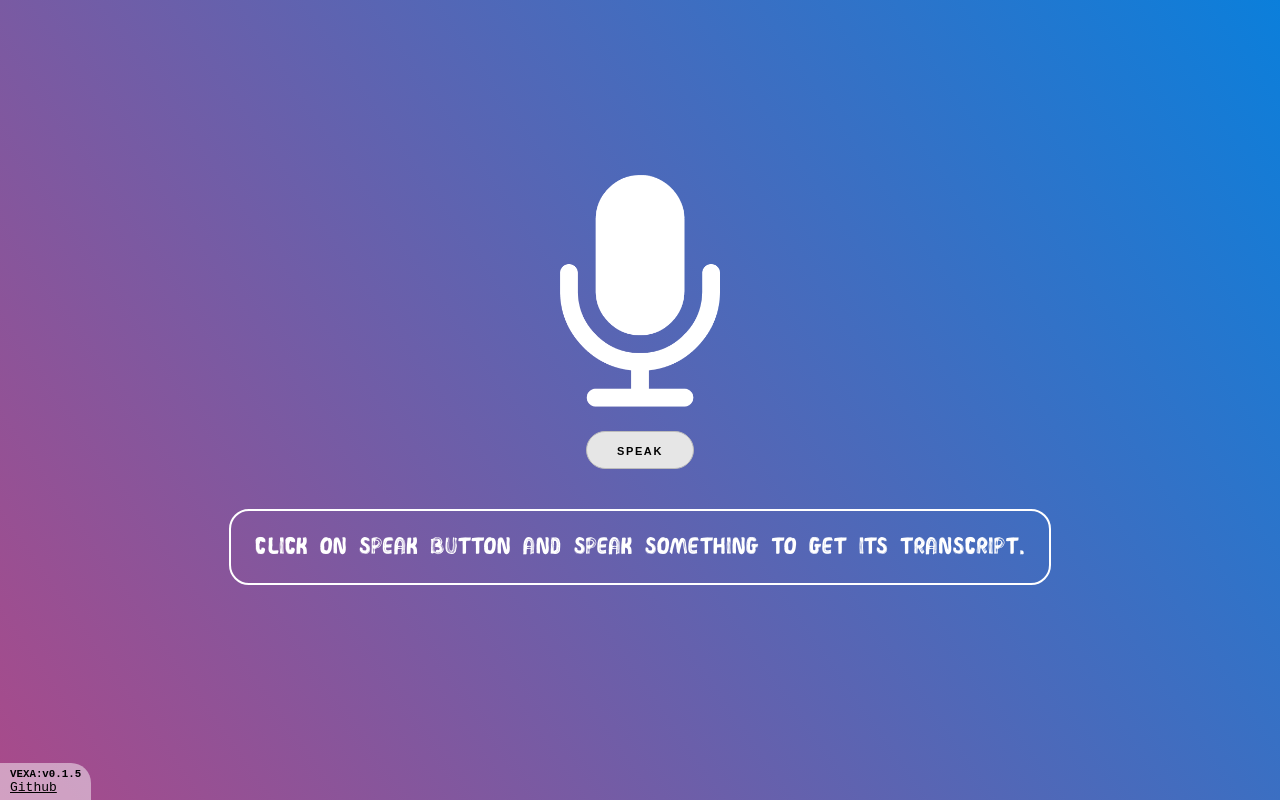
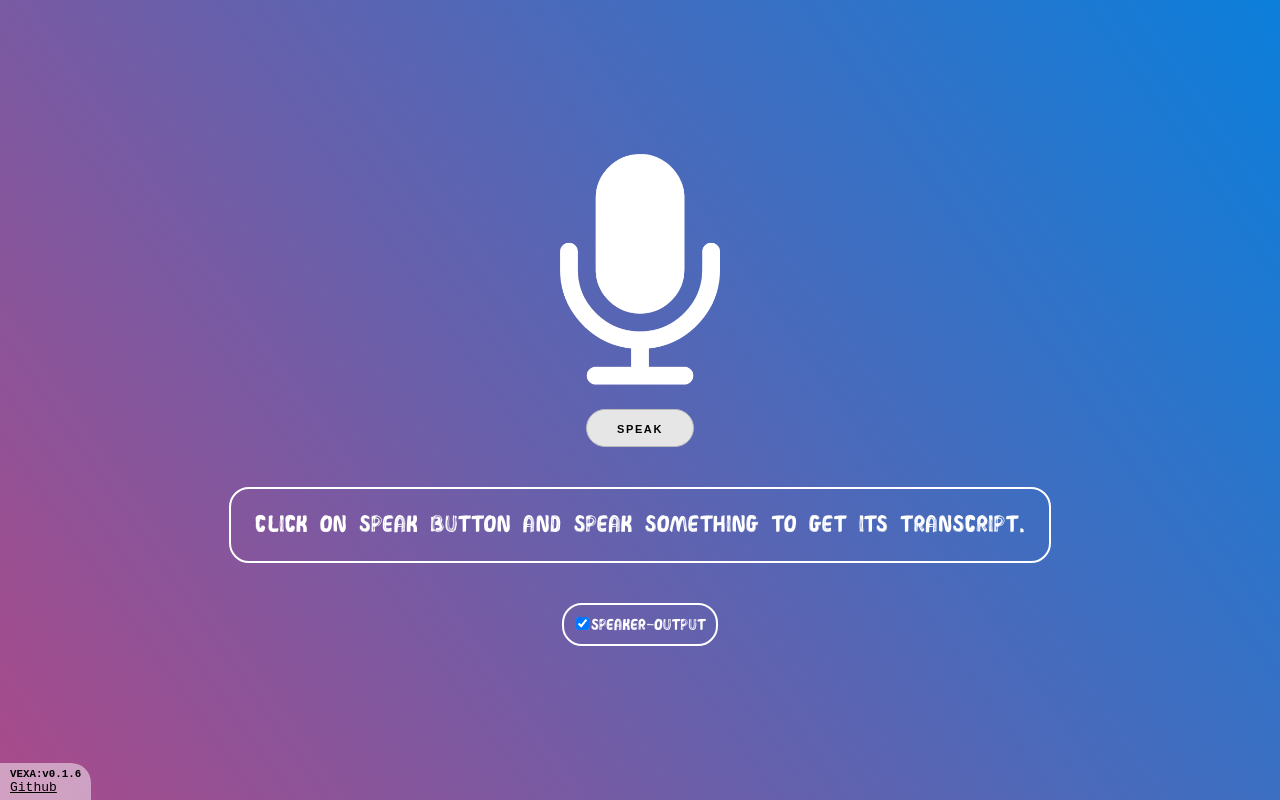
Before and after one commit to vishalx360/vexa, a plain HTML site: page index.html in a window 1280 px wide. Drawn offline with Linux system fonts and the light colour scheme.

Commit message:
added manifest with icons and added speaker checkbox

```diff
--- a/app.js
+++ b/app.js
@@ -1,6 +1,18 @@
 const talkBtn = document.querySelector("#talk");
 
 const content = document.querySelector("#content");
+
+const speakerCheckbox = document.querySelector("#speakerCheckbox");
+
+let soundOutput = true;
+
+speakerCheckbox.addEventListener("change", function() {
+  if (this.checked) {
+    soundOutput = true;
+  } else {
+    soundOutput = false;
+  }
+});
 
 const SpeechRecognition =
   window.SpeechRecognition || window.webkitSpeechRecognition;
@@ -8,7 +20,7 @@ const SpeechRecognition =
 const recognition = new SpeechRecognition();
 
 recognition.onstart = () => {
-  console.log("Voice is activated");
+  // console.log("Voice is activated");
   talkBtn.style.backgroundColor = "#f44336";
   talkBtn.style.color = "white";
 };
@@ -22,7 +34,9 @@ recognition.onresult = event => {
   const current = event.resultIndex;
   const transcript = event.results[current][0].transcript;
   content.textContent = "You Said : " + transcript;
-  readOutLoud(transcript);
+  if (soundOutput) {
+    readOutLoud(transcript);
+  }
 };
 
 //
--- a/index.html
+++ b/index.html
@@ -6,6 +6,8 @@
     <meta name="viewport" content="width=device-width, initial-scale=1.0">
     <meta http-equiv="X-UA-Compatible" content="ie=edge">
     <link rel="stylesheet" href="css/main.css">
+    <link rel="manifest" href="manifest.json">
+    <link rel="shortcut icon" href="icons/vexa-32.png" type="image/x-icon">
     <title>VEXA</title>
 </head>
 
@@ -19,11 +21,14 @@
             <article>
                 <p id="content">Click on speak button and Speak Something to get its transcript.</p>
             </article>
+            <div class="checkbox">
+                <label><input id="speakerCheckbox" type="checkbox" value="" checked>Speaker-Output</label>
+            </div>
         </div>
 
     </main>
     <footer>
-        <h5>VEXA:v0.1.5</h5>
+        <h5>VEXA:v0.1.6</h5>
         <a href="https://github.com/vishalx360/vexa">Github</a>
 
 
--- a/scss/main.scss
+++ b/scss/main.scss
@@ -16,6 +16,7 @@ body {
     background: linear-gradient(55deg, #a54184f3, #0b7fdb);
 
 }
+
 
 main {
     display: flex;
@@ -50,6 +51,28 @@ article {
 
 #container {
     display: contents;
+
+
+
+}
+
+.checkbox {
+    font-family: "imperfectregular", Courier New, Courier, monospace;
+    background: transparent;
+    border: 2px solid white;
+    border-radius: 20px;
+    color: white;
+    padding: 10px;
+
+    label {
+        font-size: 1rem;
+
+        input {
+            margin: 2px;
+        }
+    }
+
+
 }
 
 footer {
```
Also changed, not shown: css/main.css, icons/vexa-192.png (added), icons/vexa-32.png (added), icons/vexa-48.png (added), manifest.json (added), 1 other file.
